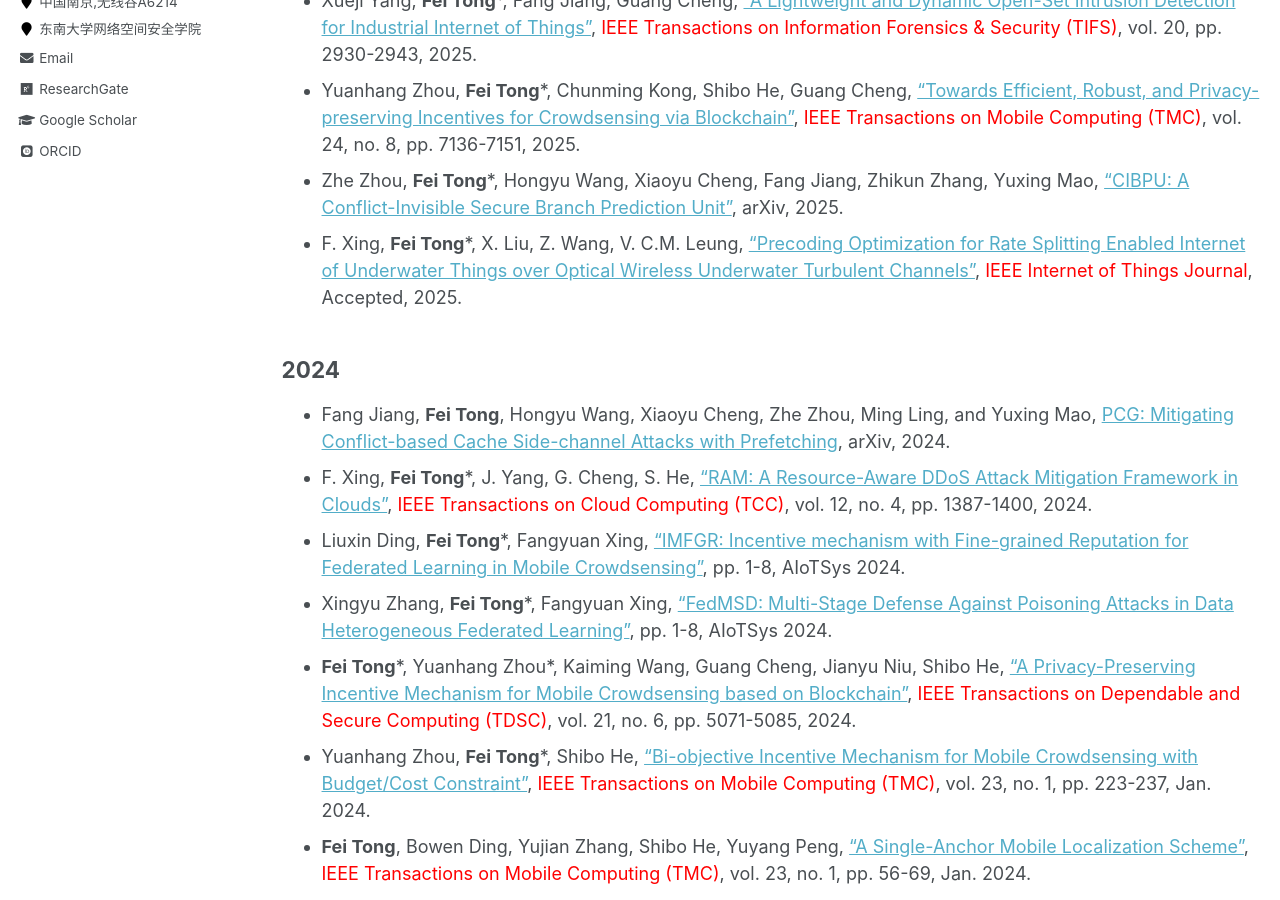
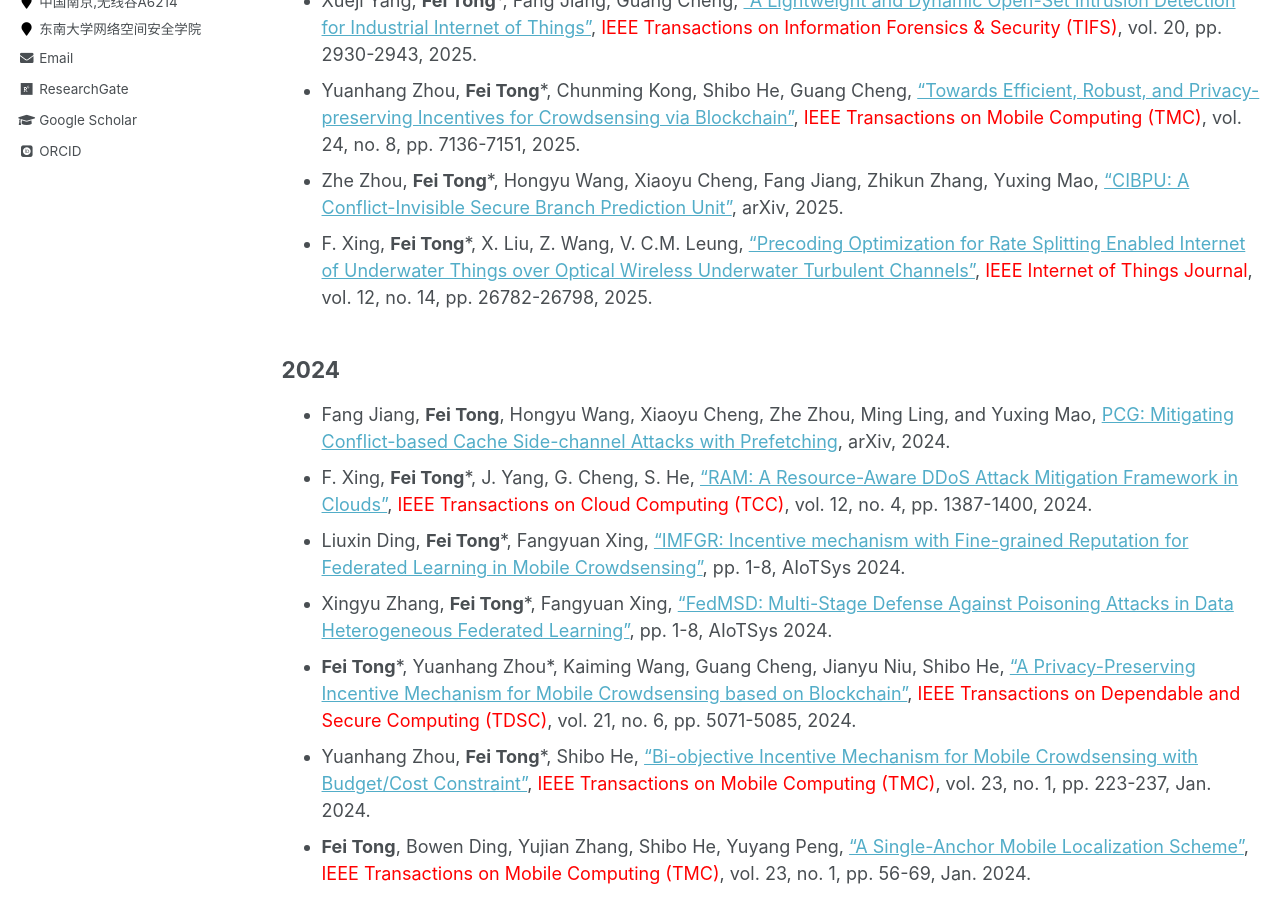
Before and after one commit to fei-tong/fei-tong.github.io, a Jekyll site: the page built from _pages/publications.md, in a window 1280 px wide and 900 px high, scrolled down 492 px. Built offline with Jekyll 4.4.1, drawn with Linux system fonts in a browser that asks for light colours; some web fonts are replaced.

Commit message:
Update publications.md

```diff
--- a/_pages/publications.md
+++ b/_pages/publications.md
@@ -18,7 +18,7 @@ author_profile: true
 - Xueji Yang, **Fei Tong***, Fang Jiang, Guang Cheng, ["A Lightweight and Dynamic Open-Set Intrusion Detection for Industrial Internet of Things"](https://ieeexplore.ieee.org/document/10908210), <font color="red">IEEE Transactions on Information Forensics & Security (TIFS)</font>, vol. 20, pp. 2930-2943, 2025.
 - Yuanhang Zhou, **Fei Tong***, Chunming Kong, Shibo He, Guang Cheng, ["Towards Efficient, Robust, and Privacy-preserving Incentives for Crowdsensing via Blockchain"](https://ieeexplore.ieee.org/document/10908903), <font color="red">IEEE Transactions on Mobile Computing (TMC)</font>, vol. 24, no. 8, pp. 7136-7151, 2025.
 - Zhe Zhou, **Fei Tong***, Hongyu Wang, Xiaoyu Cheng, Fang Jiang, Zhikun Zhang, Yuxing Mao, ["CIBPU: A Conflict-Invisible Secure Branch Prediction Unit"](https://arxiv.org/pdf/2501.10983), arXiv, 2025.
-- F. Xing,  **Fei Tong***, X. Liu, Z. Wang, V. C.M. Leung, ["Precoding Optimization for Rate Splitting Enabled Internet of Underwater Things over Optical Wireless Underwater Turbulent Channels"](https://ieeexplore.ieee.org/document/10974613), <font color="red">IEEE Internet of Things Journal</font>, Accepted, 2025.
+- F. Xing,  **Fei Tong***, X. Liu, Z. Wang, V. C.M. Leung, ["Precoding Optimization for Rate Splitting Enabled Internet of Underwater Things over Optical Wireless Underwater Turbulent Channels"](https://ieeexplore.ieee.org/document/10974613), <font color="red">IEEE Internet of Things Journal</font>, vol. 12, no. 14, pp. 26782-26798, 2025.
 
 ## 2024
 
```
